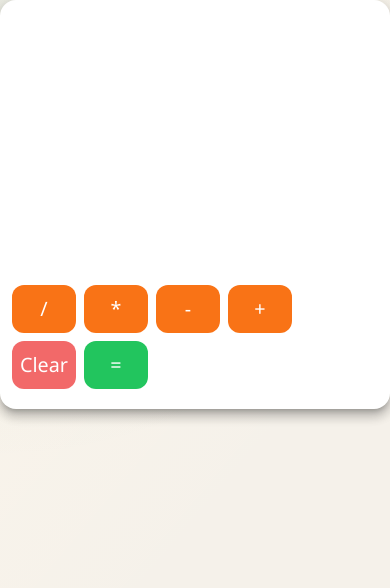
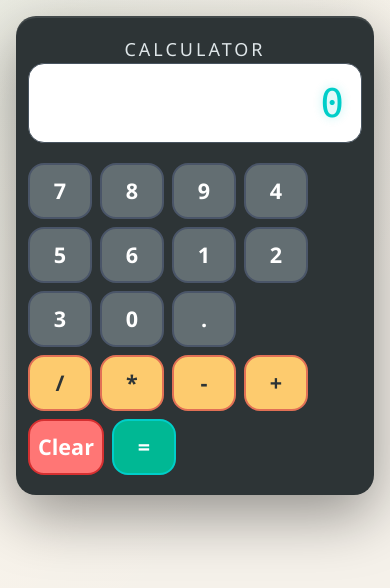
Before and after one commit to L4Ta-10001001/react-fundamentals-lab, a React (Vite) app: page / in a window 390 px wide. Both pictures are taken after a click on the button "Calculator". Shown: the top 588 px of the page. Built offline with nearby package versions, Linux system fonts and the light colour scheme.

Commit message:
feat: improve visibility with distinguishable colors and centered layouts

```diff
--- a/src/App.css
+++ b/src/App.css
@@ -5,6 +5,7 @@
   flex-direction: column;
   align-items: center;
   justify-content: flex-start;
+  background: #e8e4de;
 }
 
 .home {
@@ -27,48 +28,51 @@
   width: 100%;
   display: flex;
   justify-content: center;
+  padding: 16px;
 }
 
 .calculator-phone {
   width: 100%;
-  max-width: 320px;
-  background: linear-gradient(145deg, #1a1a2e, #16213e);
-  border-radius: 32px;
-  padding: 20px 16px 24px;
+  max-width: 340px;
+  background: #2d3436;
+  border-radius: 24px;
+  padding: 24px 16px;
   box-shadow:
-    0 25px 50px -12px rgba(0, 0, 0, 0.5),
-    inset 0 1px 0 rgba(255, 255, 255, 0.1);
+    0 20px 60px rgba(0, 0, 0, 0.4),
+    inset 0 2px 0 rgba(255, 255, 255, 0.1);
 }
 
 .calculator-brand {
   text-align: center;
-  color: rgba(255, 255, 255, 0.5);
-  font-size: 12px !important;
-  letter-spacing: 2px;
+  color: #dfe6e9;
+  font-size: 14px;
+  letter-spacing: 3px;
   text-transform: uppercase;
-  margin-bottom: 8px;
+  margin-bottom: 16px;
 }
 
 .calculator-display {
-  background: rgba(0, 0, 0, 0.3);
+  background: #1e272e;
   border-radius: 12px;
-  padding: 16px;
-  margin-bottom: 16px;
+  padding: 20px;
+  margin-bottom: 20px;
   text-align: right;
-  min-height: 80px;
+  min-height: 90px;
   display: flex;
   align-items: center;
   justify-content: flex-end;
+  border: 1px solid #485460;
 }
 
 .calculator-result {
-  color: #fff !important;
+  color: #00cec9 !important;
   font-family: 'SF Mono', 'Consolas', monospace !important;
-  font-size: 2.5rem !important;
-  font-weight: 300 !important;
-  letter-spacing: 2px;
+  font-size: 2.8rem !important;
+  font-weight: 500 !important;
+  letter-spacing: 1px;
   word-break: break-all;
   word-wrap: break-word;
+  text-shadow: 0 0 10px rgba(0, 206, 201, 0.3);
 }
 
 .calculator-keypad {
@@ -76,115 +80,121 @@
 }
 
 .calc-btn {
-  height: 56px !important;
-  border-radius: 12px !important;
-  font-size: 1.25rem !important;
-  font-weight: 500 !important;
-  transition: all 0.15s ease;
+  height: 64px !important;
+  border-radius: 16px !important;
+  font-size: 1.4rem !important;
+  font-weight: 600 !important;
+  transition: all 0.1s ease;
+  text-transform: uppercase;
 }
 
 .calc-btn-number {
-  background: rgba(255, 255, 255, 0.08) !important;
+  background: #636e72 !important;
   color: #fff !important;
-  border: none !important;
+  border: 2px solid #4a5568 !important;
 }
 
 .calc-btn-number:hover {
-  background: rgba(255, 255, 255, 0.15) !important;
-  transform: scale(0.98);
+  background: #4a5568 !important;
 }
 
 .calc-btn-number:active {
   transform: scale(0.95);
+  background: #2d3436 !important;
 }
 
 .calc-btn-operation {
-  background: #f97316 !important;
-  color: #fff !important;
-  border: none !important;
+  background: #fdcb6e !important;
+  color: #2d3436 !important;
+  border: 2px solid #e17055 !important;
 }
 
 .calc-btn-operation:hover {
-  background: #ea580c !important;
+  background: #ffeaa7 !important;
 }
 
 .calc-btn-clear {
-  background: rgba(239, 68, 68, 0.8) !important;
+  background: #ff7675 !important;
   color: #fff !important;
-  border: none !important;
+  border: 2px solid #d63031 !important;
 }
 
 .calc-btn-clear:hover {
-  background: rgba(220, 38, 38, 0.9) !important;
+  background: #fab1a0 !important;
 }
 
 .calc-btn-equals {
-  background: #22c55e !important;
+  background: #00b894 !important;
   color: #fff !important;
-  border: none !important;
+  border: 2px solid #00cec9 !important;
 }
 
 .calc-btn-equals:hover {
-  background: #16a34a !important;
+  background: #55efc4 !important;
 }
 
 /* Todo List */
 .todo-wrapper {
   width: 100%;
   max-width: 400px;
+  padding: 16px;
 }
 
-.panel {
+.todo-panel {
   padding: 24px;
-  border-radius: 20px;
-  background: var(--surface);
-  box-shadow: var(--shadow);
-  text-align: left;
+  border-radius: 16px;
+  background: #fff;
+  box-shadow: 0 10px 30px rgba(0, 0, 0, 0.15);
 }
 
-.panel .MuiPaper-root {
-  background-color: transparent;
+.todo-header {
+  text-align: center;
+  margin-bottom: 20px;
 }
 
-.panel h2 {
-  margin-top: 0;
+.todo-input-row {
+  display: flex;
+  gap: 8px;
+  margin-bottom: 16px;
 }
 
 /* Responsive adjustments */
 @media (max-width: 480px) {
   .app {
-    padding: 16px 12px 40px;
+    padding: 16px 8px 40px;
   }
 
   .calculator-phone {
     max-width: 100%;
-    padding: 16px 12px 20px;
-    border-radius: 24px;
+    padding: 20px 12px;
+    border-radius: 20px;
   }
 
   .calculator-display {
-    padding: 12px;
-    min-height: 64px;
+    padding: 16px;
+    min-height: 80px;
   }
 
   .calculator-result {
-    font-size: 2rem !important;
+    font-size: 2.2rem !important;
   }
 
   .calc-btn {
-    height: 48px !important;
-    font-size: 1.1rem !important;
+    height: 56px !important;
+    font-size: 1.2rem !important;
   }
 
   .todo-wrapper {
     max-width: 100%;
+    padding: 8px;
   }
 
-  .panel {
+  .todo-panel {
     padding: 16px;
   }
 
   .home {
     max-width: 100%;
+    padding: 0 16px;
   }
 }
--- a/src/components/Calculator/Calculator.jsx
+++ b/src/components/Calculator/Calculator.jsx
@@ -1,4 +1,4 @@
-import { Paper, Typography, Box, Grid } from '@mui/material'
+import { Box, Typography } from '@mui/material'
 import CalculatorDisplay from './CalculatorDisplay'
 import CalculatorPad from './CalculatorPad'
 import useCalculator from '../../hooks/useCalculator'
@@ -8,8 +8,8 @@ function Calculator() {
 
   return (
     <Box className="calculator-wrapper">
-      <Paper className="calculator-phone" elevation={8}>
-        <Typography variant="h6" className="calculator-brand">
+      <Box className="calculator-phone">
+        <Typography className="calculator-brand">
           Calculator
         </Typography>
         <CalculatorDisplay value={display} />
@@ -19,7 +19,7 @@ function Calculator() {
           onOperation={onOperation}
           onEvaluate={onEvaluate}
         />
-      </Paper>
+      </Box>
     </Box>
   )
 }
--- a/src/components/TodoList/TodoList.jsx
+++ b/src/components/TodoList/TodoList.jsx
@@ -1,8 +1,8 @@
-import { IconButton, Paper, Stack, TextField, Typography, Box } from '@mui/material'
+import { IconButton, Stack, TextField, Typography, Box, Button } from '@mui/material'
 import ArrowBackIcon from '@mui/icons-material/ArrowBack'
 import AddCircleOutlinedIcon from '@mui/icons-material/AddCircleOutlined'
+import DeleteOutlineIcon from '@mui/icons-material/DeleteOutlined'
 import { useNavigate } from 'react-router-dom'
-import TodoListItems from './TodoListItems'
 import useTodoList from '../../hooks/useTodoList'
 
 function TodoList() {
@@ -15,21 +15,20 @@ function TodoList() {
         startIcon={<ArrowBackIcon />}
         onClick={() => navigate('/')}
         variant="text"
-        sx={{ alignSelf: 'flex-start', mb: 1 }}
+        sx={{ alignSelf: 'flex-start', mb: 1, color: '#2d3436' }}
       >
         Back
       </Button>
-      <Paper className="panel" elevation={2}>
-        <Stack spacing={2}>
-          <div>
-            <Typography variant="h5" component="h2" sx={{ fontWeight: 600 }}>
+      <Box className="todo-panel">
+        <Box className="todo-header">
+          <Typography variant="h5" component="h2" sx={{ fontWeight: 700, color: '#2d3436' }}>
             ToDo List
           </Typography>
           <Typography color="text.secondary" variant="body2">
             Add and manage your tasks
           </Typography>
-          </div>
-          <Stack direction={{ xs: 'column', sm: 'row' }} spacing={1}>
+        </Box>
+        <Box className="todo-input-row">
           <TextField
             fullWidth
             size="small"
@@ -43,6 +42,11 @@ function TodoList() {
                 addTask()
               }
             }}
+            sx={{
+              '& .MuiOutlinedInput-root': {
+                borderRadius: '12px',
+              }
+            }}
           />
           <IconButton
             color="primary"
@@ -50,18 +54,60 @@ function TodoList() {
             disabled={!canSubmit}
             aria-label="Add task"
             sx={{
-                border: '1px solid',
-                borderColor: canSubmit ? 'primary.main' : 'grey.300',
-                borderRadius: 2,
-                px: 2
+              backgroundColor: canSubmit ? '#00b894' : '#b2bec3',
+              color: '#fff',
+              borderRadius: '12px',
+              px: 2,
+              '&:hover': {
+                backgroundColor: canSubmit ? '#00cec9' : '#b2bec3',
+              }
             }}
           >
             <AddCircleOutlinedIcon />
           </IconButton>
-          </Stack>
-          <TodoListItems tasks={tasks} onRemove={removeTask} />
-        </Stack>
-      </Paper>
+        </Box>
+        {tasks.length === 0 ? (
+          <Typography color="text.secondary" textAlign="center" sx={{ py: 4 }}>
+            No tasks yet. Add your first activity.
+          </Typography>
+        ) : (
+          <Box component="ul" sx={{ listStyle: 'none', p: 0, m: 0 }}>
+            {tasks.map((task) => (
+              <Box
+                key={task.id}
+                component="li"
+                sx={{
+                  display: 'flex',
+                  justifyContent: 'space-between',
+                  alignItems: 'center',
+                  p: 2,
+                  mb: 1,
+                  backgroundColor: '#f5f6fa',
+                  borderRadius: '12px',
+                  border: '1px solid #dfe6e9',
+                }}
+              >
+                <Box>
+                  <Typography sx={{ color: '#2d3436', fontWeight: 500 }}>
+                    {task.title}
+                  </Typography>
+                  <Typography variant="caption" color="text.secondary">
+                    {task.createdAtLabel}
+                  </Typography>
+                </Box>
+                <IconButton
+                  edge="end"
+                  aria-label={`Delete ${task.title}`}
+                  onClick={() => removeTask(task.id)}
+                  sx={{ color: '#ff7675' }}
+                >
+                  <DeleteOutlineIcon />
+                </IconButton>
+              </Box>
+            ))}
+          </Box>
+        )}
+      </Box>
     </Box>
   )
 }
```
Lines whose indentation alone changed are shown as unchanged.
